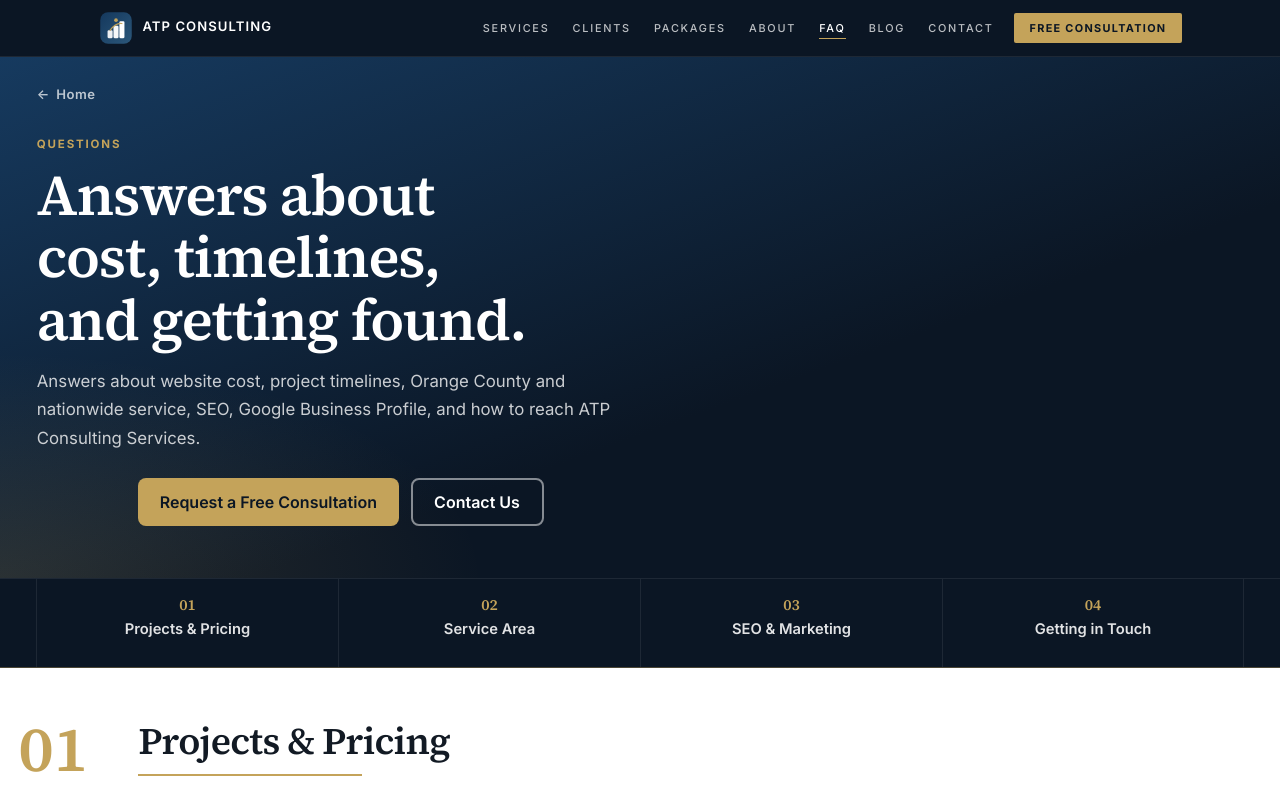
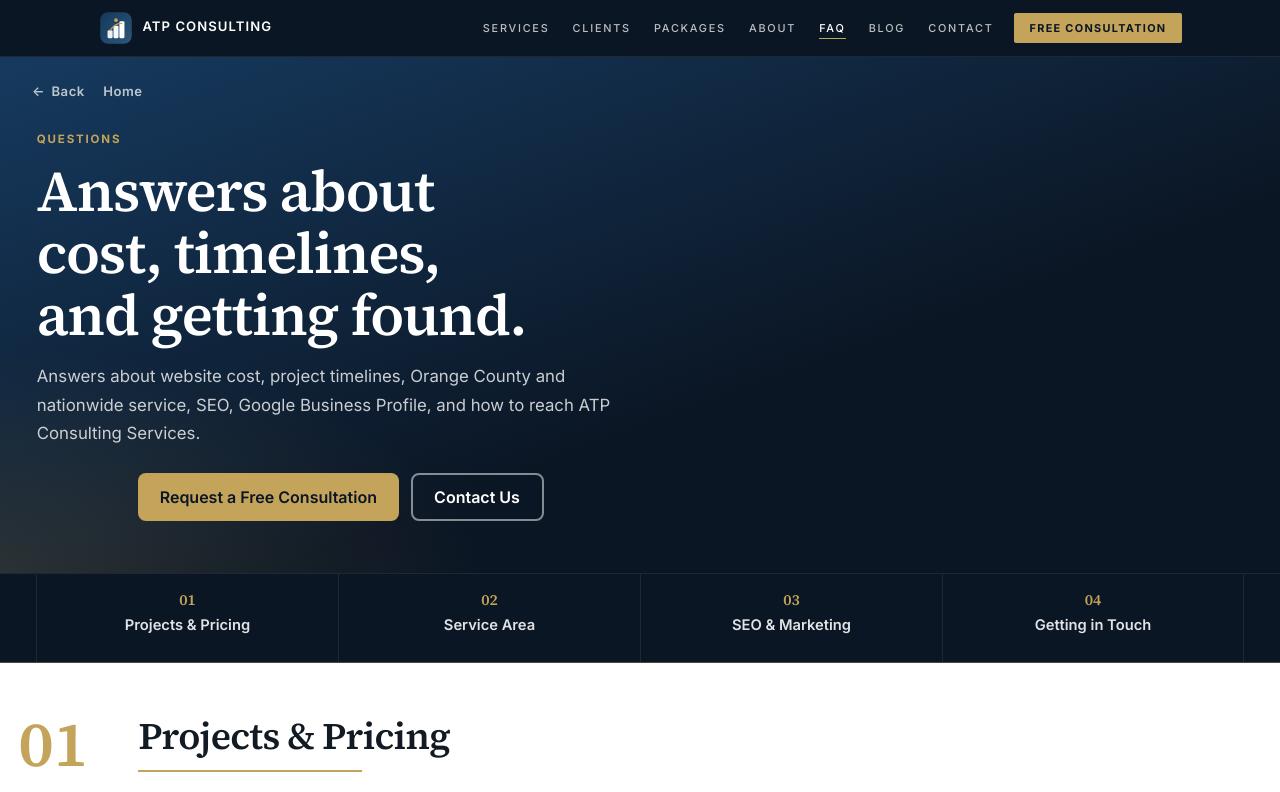
Before and after one commit to atphung21/business-web-template, a React (Create React App) app: page /faq in a window 1280 px wide. Shown: the top 792 px of the page. Built offline with nearby package versions, Linux system fonts and the light colour scheme.

Commit message:
added back button and implemted react router history.

```diff
--- a/src/App.css
+++ b/src/App.css
@@ -183,6 +183,9 @@ header.site-header {
 }
 
 .page-back-bar__inner {
+  display: flex;
+  align-items: center;
+  gap: 1.15rem;
   max-width: var(--max-width);
   margin: 0 auto;
   padding: 0.55rem 1.15rem;
@@ -192,11 +195,17 @@ header.site-header {
   display: inline-flex;
   align-items: center;
   gap: 0.4rem;
+  margin: 0;
+  padding: 0;
+  border: 0;
+  background: none;
   color: var(--color-primary);
+  font: inherit;
   font-size: 0.82rem;
   font-weight: 600;
   letter-spacing: 0.04em;
   text-decoration: none;
+  cursor: pointer;
 }
 
 .page-back:hover,
@@ -204,6 +213,18 @@ header.site-header {
   color: var(--color-primary-hover);
   text-decoration: underline;
   outline: none;
+}
+
+.services-offer__hero .page-back-bar__inner {
+  margin-left: min(0px, calc(2rem - 1.15rem - max(0px, (100vw - 2.3rem - var(--max-width)) / 2)));
+}
+
+.packages-offer__hero .page-back-bar__inner,
+.about-offer__hero .page-back-bar__inner,
+.faq-offer__hero .page-back-bar__inner,
+.contact-offer__hero .page-back-bar__inner,
+.blog-offer__hero .page-back-bar__inner {
+  margin-left: min(0px, calc(2rem - 1.15rem - max(0px, (100vw - 2.3rem - min(1440px, 100vw - 4.6rem)) / 2)));
 }
 
 /* Buttons */
--- a/src/components/nav/PageBackLink.jsx
+++ b/src/components/nav/PageBackLink.jsx
@@ -1,13 +1,29 @@
 import React from "react";
-import { Link } from "react-router-dom";
+import { Link, useNavigate } from "react-router-dom";
 
-export const PageBackLink = () => (
+export const PageBackLink = () => {
+  const navigate = useNavigate();
+
+  const onBack = () => {
+    const idx = window.history.state?.idx;
+    if (typeof idx === "number" && idx > 0) {
+      navigate(-1);
+      return;
+    }
+    navigate("/");
+  };
+
+  return (
     <div className="page-back-bar">
       <div className="page-back-bar__inner">
+        <button type="button" className="page-back" onClick={onBack}>
+          <span aria-hidden="true">←</span>
+          Back
+        </button>
         <Link to="/" className="page-back">
-        <span aria-hidden="true">←</span>
           Home
         </Link>
       </div>
     </div>
   );
+};
```
Lines whose indentation alone changed are shown as unchanged.
